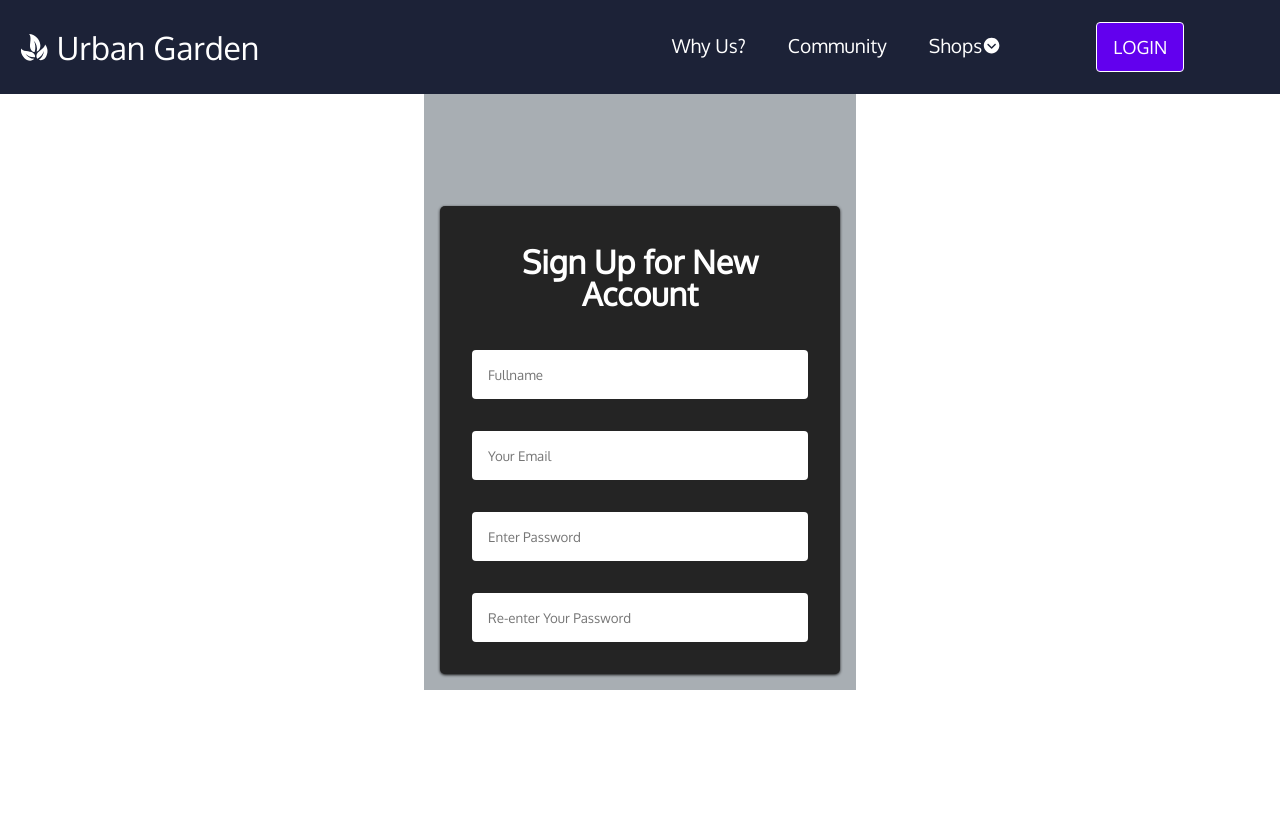
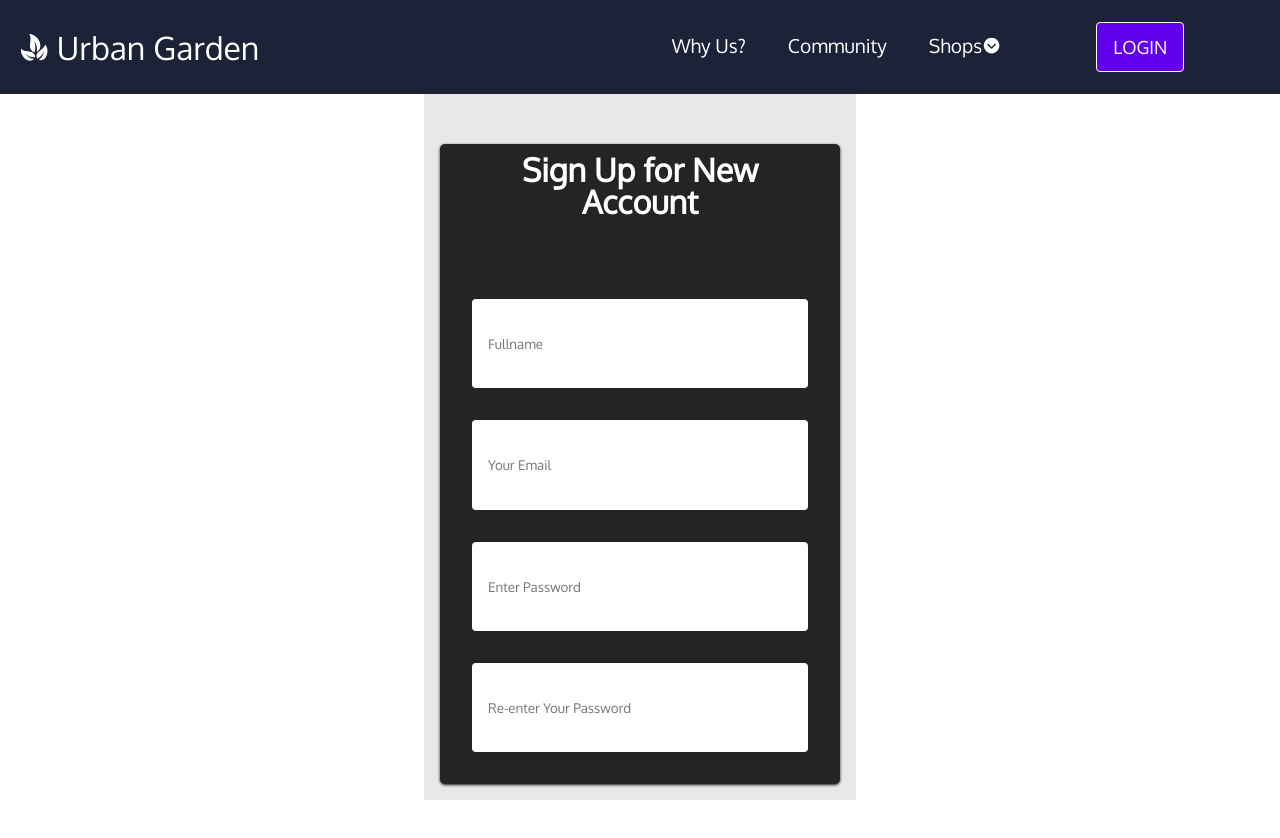
Before and after one commit to Abyazhar/react-website, a React (Create React App) app: page /signup in a window 1280 px wide. Shown: the top 838 px of the page. Before the commit the page ends 800 px from the top, so only its background shows below. Built offline with nearby package versions, Linux system fonts and the light colour scheme; no server answers; a web font is replaced by a local one.

Commit message:
WhyUs Update

```diff
--- a/src/App.js
+++ b/src/App.js
@@ -8,7 +8,6 @@ import {auth} from './firebase/Util'
 import SignUp from './pages/SignUp';
 import Shop from './pages/Shop';
 import  Community from './pages/Community';
-import Whyus from './pages/Whyus';
 import ContactUs from './pages/Contact';
 import Ourstory from './pages/Ourstory';
 //Pages
@@ -70,7 +69,6 @@ componentWillUnmount()
           <Route path='/login' exact component = {Login} currentUser={currentUser}/>
           <Route path='/signup' exact component={SignUp} />
           <Route path='/contact' exact component={ContactUs}/>
-          <Route path='/whyus' exact component={Whyus}/>
           <Route path='/ourstory' exact component={Ourstory}/>
           <Route path='/community' exact component={Community}/>
           <Route path='/shop' exact component={Shop}/>
--- a/src/components/AboutUs/Ourstory.scss
+++ b/src/components/AboutUs/Ourstory.scss
@@ -71,6 +71,15 @@ justify-content:space-evenly;
     padding:0;
 }
 
+.story-3{
+    object-fit: cover;
+    width: 50vh;
+    height: 10vh;
+    position: fixed;
+    z-index: 1;
+
+
+}
 .inner{
 justify-content: center;
  color:#8c9cad;
@@ -85,5 +94,16 @@ justify-content: center;
     color:#8c9cad;
     columns: #e8e8e8;
     font-size: 50px;
+}
 
+.real-container{
+    z-index: 1;
+    object-fit: cover;
+    height:-100vh;
+    width:50vh;
+    display:flex;
+    flex-direction: column;
+    justify-content: center;
+    align-items: center;
+    box-shadow: inset 0 0 0 1000px rgba(0, 0, 0, 0.2);
 }
--- a/src/components/AboutUs/storyelements1.js
+++ b/src/components/AboutUs/storyelements1.js
@@ -19,11 +19,7 @@ const Parenthood = () => {
                          understand, plant category is difficult to navigate, especially with our shopping sprees
                          and expectations evolve. Our solution? Take the best parts of urban garden supply
                          center and create a seamless shopping experience without getting your
-                         hands too dirty.<br/>
-                         Urban Garden is exclusively online delivering plants over tri-state area of Petaling Jaya.
-                         You can invite yourself to our Brick and Mortar stores to escape from the concrete jungle,
-                         where our plants is displayed all year-round. Who knows, you may be lucky enough to join
-                         our weekly workshops?
+                         hands too dirty.
                         </p></span>
 
                   </div>
--- a/src/components/AboutUs/storyelm2.js
+++ b/src/components/AboutUs/storyelm2.js
@@ -1,9 +1,23 @@
 import React from 'react'
+import '../AboutUs/Ourstory.scss'
+import Bee from '../../images/bg/business.jpg'
 
 const Beall = () => {
     return (
         <>
+           <div className='real-container'>
+               <img src={Bee} alt='Beall' classname='story-3'/>
 
+                       <h4>We can be All</h4>
+                       <span><p>Urban Garden is exclusively online delivering plants over tri-state area of Petaling Jaya.
+                         You can invite yourself to our Brick and Mortar stores to escape from the concrete jungle,
+                         where our plants is displayed all year-round. Who knows, you may be lucky enough to join
+                         our weekly workshops?</p></span>
+
+               <div className='real-wrap'>
+
+               </div>
+           </div>
         </>
     )
 }
--- a/src/components/Navbar/Navbar.js
+++ b/src/components/Navbar/Navbar.js
@@ -68,7 +68,7 @@ return (
           </div>
           <ul className={click ? 'nav-menu active' : 'nav-menu'}>
                <li className='nav-item'>
-              <Link to='/whyus' className='nav-links' onClick={closeMobileMenu}>
+              <Link to='/Ourstory' className='nav-links' onClick={closeMobileMenu}>
                  Why Us?
               </Link>
               </li>
--- a/src/components/SignUp/SignUp.scss
+++ b/src/components/SignUp/SignUp.scss
@@ -1,5 +1,5 @@
 .Container{
-    background:linear-gradient(100deg, rgb(160, 56, 143)0%,rgb(133, 21, 224));
+    background:#e8e8e8;
     min-height: 6.92rem;
     position:sticky;
     bottom:0;
@@ -16,7 +16,7 @@
     display:flex;
     flex-direction:row; //column or row :: google sign in btn position
     justify-content:center;
-    margin-top:6rem;
+    margin-top:5rem;
 
 
 
@@ -38,7 +38,7 @@
     .Form{
     background: #242424;
     max-width:400px;
-    height:90%;
+    height:80vh;
     z-index:1;
     display:grid;
     margin: 1rem;
@@ -72,8 +72,8 @@
 
     h1{
         font-size:2rem;
-        margin-bottom:40px;
-        margin-top:-40px;
+        margin-bottom:10px;
+        margin-top:20px;
         color:#fff;
         line-height: 1;
         font-weight: 700;
--- a/src/components/SignUp/index.js
+++ b/src/components/SignUp/index.js
@@ -11,10 +11,10 @@ class Regis extends Component {
                     <div className='FormContent'>
                         <form className='Form'>
                             <h1>Sign Up for New Account</h1>
-                             <input type='name' text='Fullname' name="Username" className='FormInput' placeholder="Fullname" ></input>
-                             <input type='email' text='Fullname' name="User-email" className='FormInput' placeholder="Your Email"></input>
-                             <input type='password' text='Fullname' name="User-Password" className='FormInput' placeholder="Enter Password"></input>
-                             <input type='password' text='Fullname' name="User-Password" className='FormInput'placeholder="Re-enter Your Password"></input>
+                             <input type='name' text='Fullname' name="Username" className='FormInput' placeholder="Fullname" required></input>
+                             <input type='email' text='Fullname' name="User-email" className='FormInput' placeholder="Your Email" required></input>
+                             <input type='password' text='Fullname' name="User-Password" className='FormInput' placeholder="Enter Password" required></input>
+                             <input type='password' text='Fullname' name="User-Password" className='FormInput'placeholder="Re-enter Your Password"required></input>
                         </form>
                     </div>
                 </div>
--- a/src/components/SigninGoogle/SiginGoogle.scss
+++ b/src/components/SigninGoogle/SiginGoogle.scss
@@ -1,5 +1,5 @@
 .Container{
-background:#a8aeb3;
+background:#e8e8e8;
 min-height: 6.92rem;
 position:sticky;
 bottom:0;
@@ -38,7 +38,7 @@ margin-top:6rem;
 .Form{
 background: #242424;
 max-width:400px;
-height:90%;
+height:80vh;
 z-index:1;
 display:grid;
 margin: 1rem;
@@ -73,7 +73,7 @@ box-shadow:0 1px 3px rgba(0,0,0,0.9);
 h1{
     font-size:2rem;
     margin-bottom:40px;
-    margin-top:-40px;
+    margin-top:-20px;
     color:#fff;
     line-height: 1;
     font-weight: 700;
--- a/src/pages/Homepage.js
+++ b/src/pages/Homepage.js
@@ -17,7 +17,6 @@ const Homepage = props => {
         <CardArrival/>
         <CardJoin/>
         <Footer/>
-
         </>
     )
 }
--- a/src/pages/Ourstory.js
+++ b/src/pages/Ourstory.js
@@ -4,6 +4,8 @@ import Parenthood from '../components/AboutUs/storyelements1';
 import OurStoryHeader from '../components/HeaderOurStory/index';
 import Footer from '../components/Footer/Footer';
 import Navbar from '../components/Navbar/Navbar';
+import CardJoin from '../components/Cards/CardJoin';
+import Beall from '../components/AboutUs/storyelm2';
 
 
 
@@ -13,7 +15,9 @@ const Ourstory = () => {
             <Navbar/>
             <OurStoryHeader/>
             <AboutUs/>
+            <Beall/>
             <Parenthood/>
+            <CardJoin/>
             <Footer/>
         </>
     )
```
